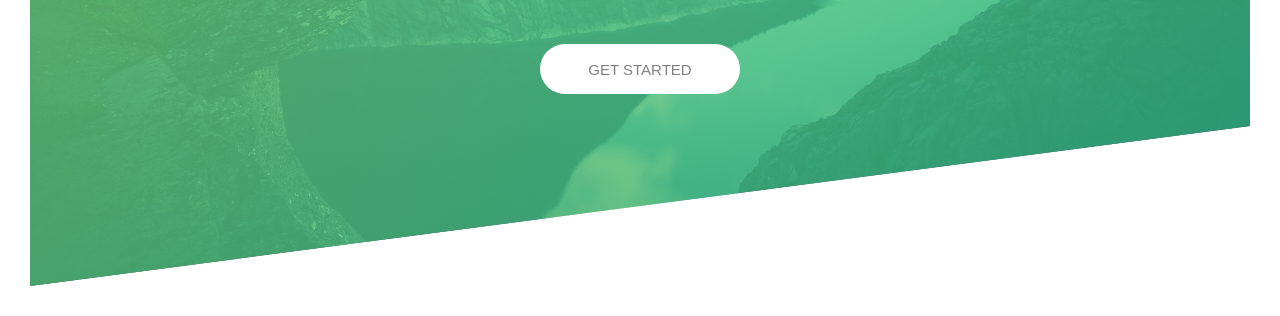
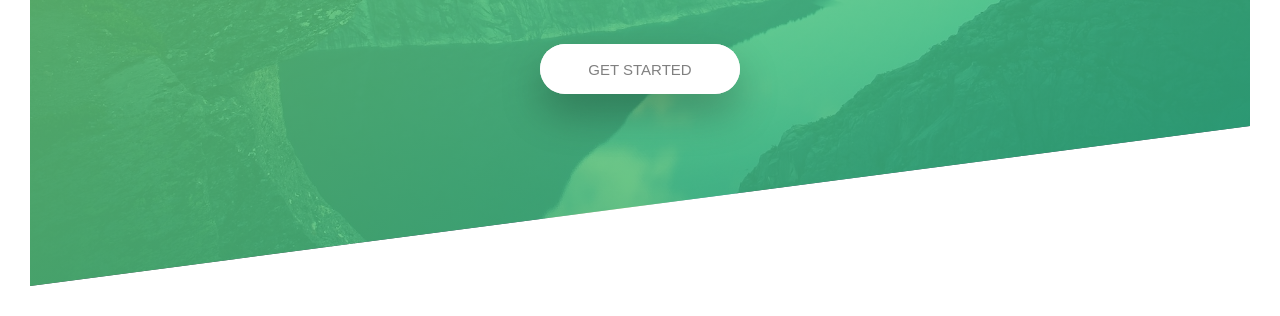
Before and after one commit to AyoCodess/Crypto-Landing-Page, a website built with Parcel: page index.html in a window 1280 px wide. Shown: the part 504-820 px from the top of the page. Built offline with nearby package versions, Linux system fonts and the light colour scheme.

Commit message:
Animated button v.1

```diff
--- a/index.html
+++ b/index.html
@@ -29,7 +29,7 @@
         <span class="heading-primary-main">Get into crypto safely</span>
         <span class="heading-primary-sub">Be apart of greatest transfer of wealth in our generation. </span>
       </h1>
-      <div class="btn-container"><button class="btn-white">Get Started</button></div>
+      <div class="btn-container"><button class="btn btn-white">Get Started</button></div>
 
     </header>
   </body>
--- a/sass/main.scss
+++ b/sass/main.scss
@@ -206,22 +206,63 @@ body {
     justify-content: center;
     text-align: center;
     font-size: 2rem;
-    text-transform: uppercase;
 }
 
-.btn-white {
+.btn,
+.btn:link,
+.btn:visited {
     display: flex;
     // position: absolute;
     width: 20rem;
     height: 5rem;
+    outline: none;
     justify-content: center;
     align-items: center;
     border: none;
     border-radius: 100px;
-    font-weight: 400;
     font-size: 1.5rem;
+    box-shadow: 0 2rem 4rem rgba(0, 0, 0, 0.25);
+    transition: all 0.2s;
+    position: relative;
+}
 
+.btn:hover {
+    transform: translateY(-3px);
+    box-shadow: 0 1rem 2rem rgba(0, 0, 0, 0.25);
+}
+
+.btn:active {
+    transform: translateY(-1px);
+    box-shadow: 0 1rem 1rem rgba(0, 0, 0, 0.25);
+}
+
+// adding an pseudo element behind the button for an effect, once the effect is done the element disappears.
+
+.btn::after {
+    content: "";
+    display: block;
+    height: 100%;
+    width: 100%;
+    border-radius: 100px;
+    position: absolute;
+    top: 0;
+    left: 0;
+    z-index: -1;
+    transition: all 0.4s;
+}
+
+.btn-white::after {
+    background-color: white;
+}
+
+.btn:hover::after {
+    transform: scale(1.5);
+    opacity: 0;
+}
+
+.btn-white {
     color: gray;
     background-color: white;
     text-transform: uppercase;
+    font-weight: 400;
 }
```
Also changed, not shown: dist/index.html, sass/main.css, 3 other files.
